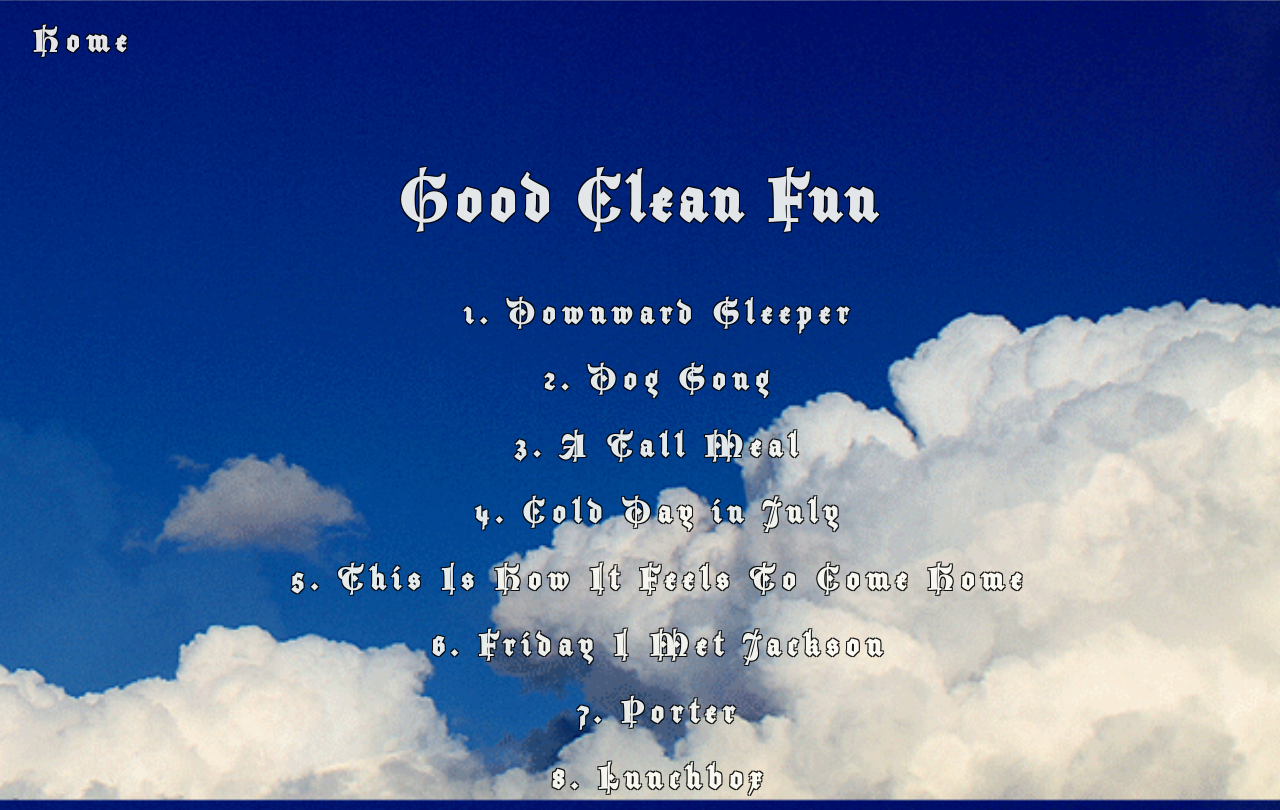
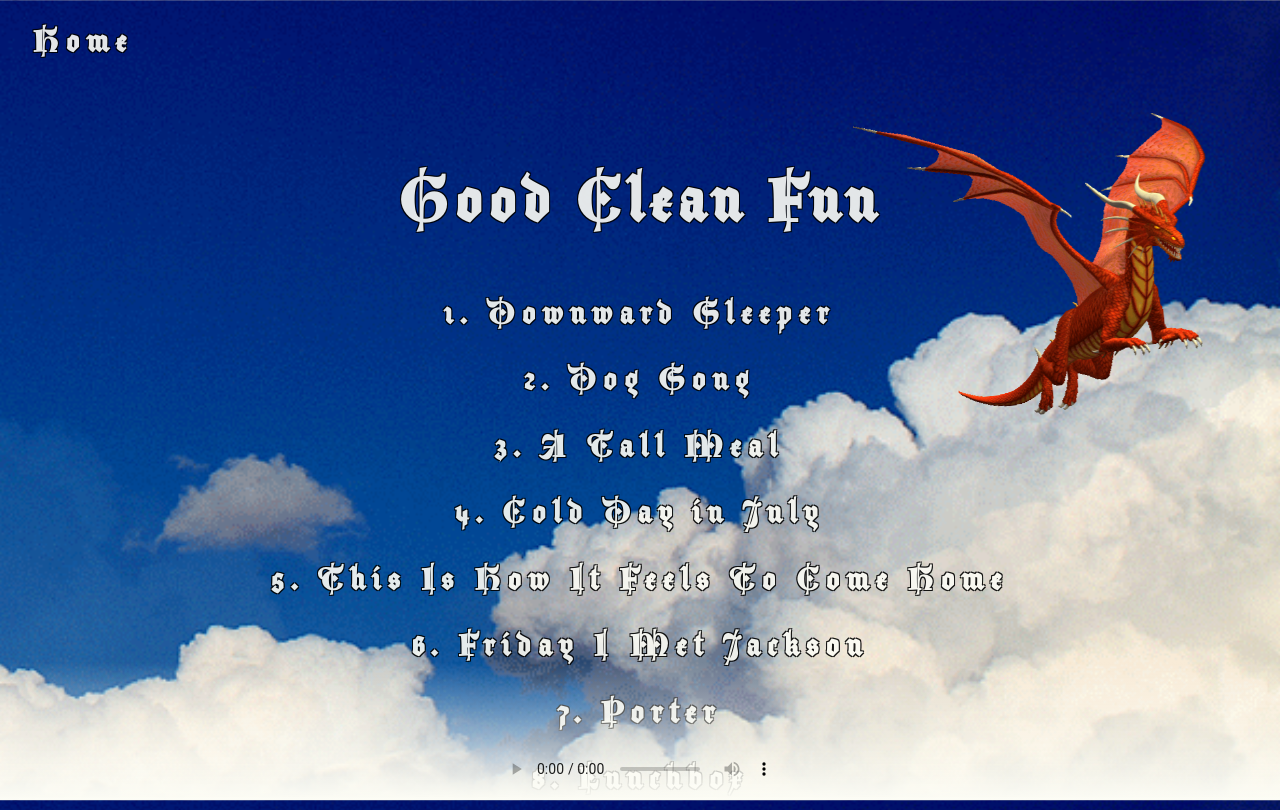
Before and after one commit to ronangleeson11/milk_shack_website, a plain HTML site: page music.html in a window 1280 px wide. Shown: the top 810 px of the page. Drawn offline with Linux system fonts and the light colour scheme.

Commit message:
Add audio player

```diff
--- a/css/style.css
+++ b/css/style.css
@@ -16,6 +16,19 @@
     position: fixed;
     top: 0;
     left: 4vh;
+}
+
+#music-footer {
+    text-align: center;
+    position: fixed;
+    width: 100%;
+    bottom: 0;
+    padding-top: 10vh;
+    background: linear-gradient(transparent, var(--white))
+}
+
+#music-player {
+    padding: none;
 }
 
 h1 {
@@ -46,6 +59,7 @@ a:active {
 
 ol, ul {
     list-style-type: none;
+    padding: 0;
 }
 
 #dragon {
@@ -56,6 +70,14 @@ ol, ul {
     animation: dragon-fly 22s linear infinite;
     will-change: transform;
     pointer-events: none;
+}
+
+audio::-webkit-media-controls-panel {
+  background-color: transparent !important;
+}
+
+audio::-webkit-media-controls-enclosure {
+  background-color: transparent;
 }
 
 @keyframes dragon-fly {
--- a/music.html
+++ b/music.html
@@ -20,6 +20,10 @@
         <li><h1>9. Theme From Success</h1></li>
         <li><h1>10. Lets Wake Up Early</h1></li>
     </ul>
+    <footer id="music-footer">
+        <audio id="music-player" controls></audio>
+    </footer>
+    <img id="dragon" src="images/dragon.gif">
     <a id="home-button" href="index.html"><h1>Home</h1></a>
 </body>
 </html>
```
